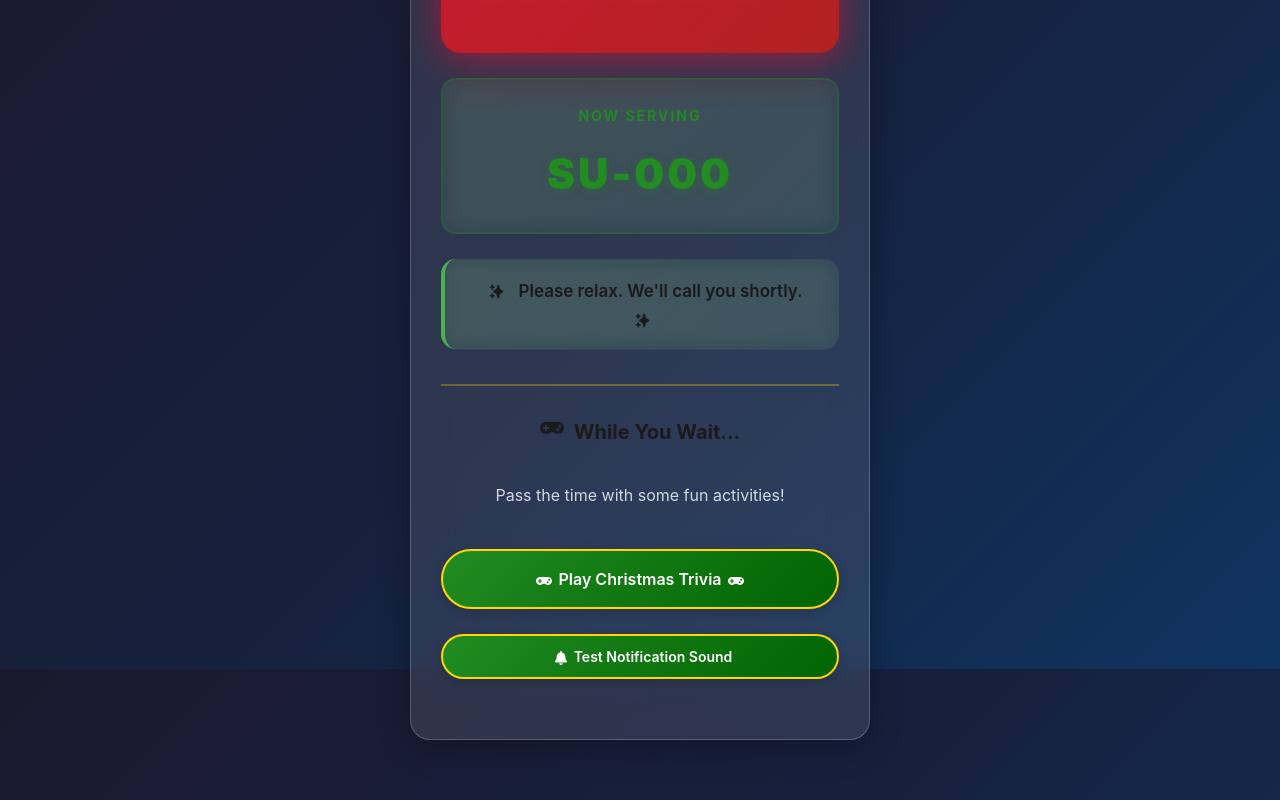
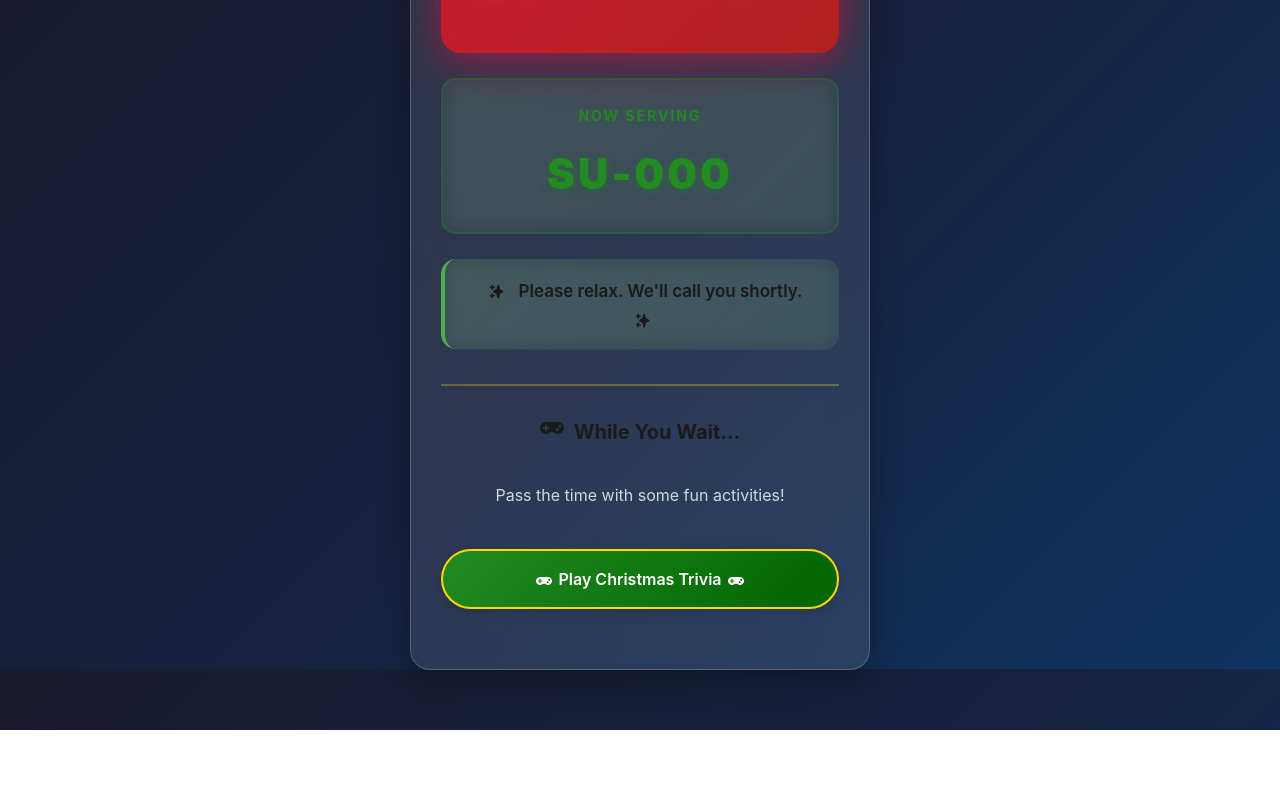
Before and after one commit to dvmilola/suya-queue-website, a React (Vite) app: page /queue in a window 1280 px wide. Shown: the part 931-1731 px from the top of the page. After the commit the page ends 1661 px from the top, so only its background shows below. Built offline with nearby package versions, Linux system fonts and the light colour scheme; no server answers; sample sign-in values are in the browser's storage.

Commit message:
Remove Test Notification Sound button from entertainment section

```diff
--- a/src/components/QueueStatus.jsx
+++ b/src/components/QueueStatus.jsx
@@ -612,16 +612,6 @@ function QueueStatus() {
                   Play Christmas Trivia
                   <FaGamepad className="icon-inline" />
                 </motion.button>
-                <motion.button
-                  className="btn-secondary"
-                  onClick={playNotificationSound}
-                  whileHover={{ scale: 1.05, y: -2 }}
-                  whileTap={{ scale: 0.95 }}
-                  style={{ marginTop: '10px', fontSize: '14px', padding: '12px 20px' }}
-                >
-                  <FaBell className="icon-inline" />
-                  Test Notification Sound
-                </motion.button>
               </motion.div>
             ) : (
               <motion.div
```
